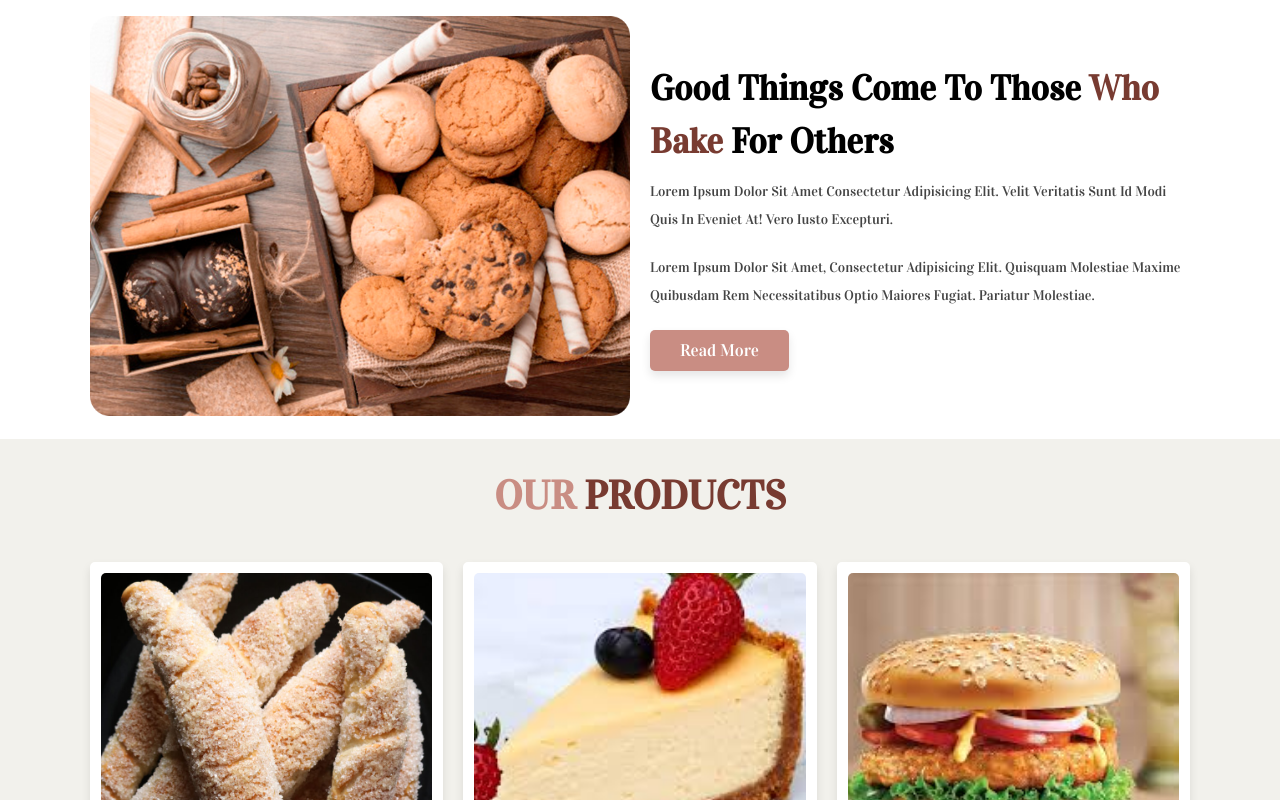
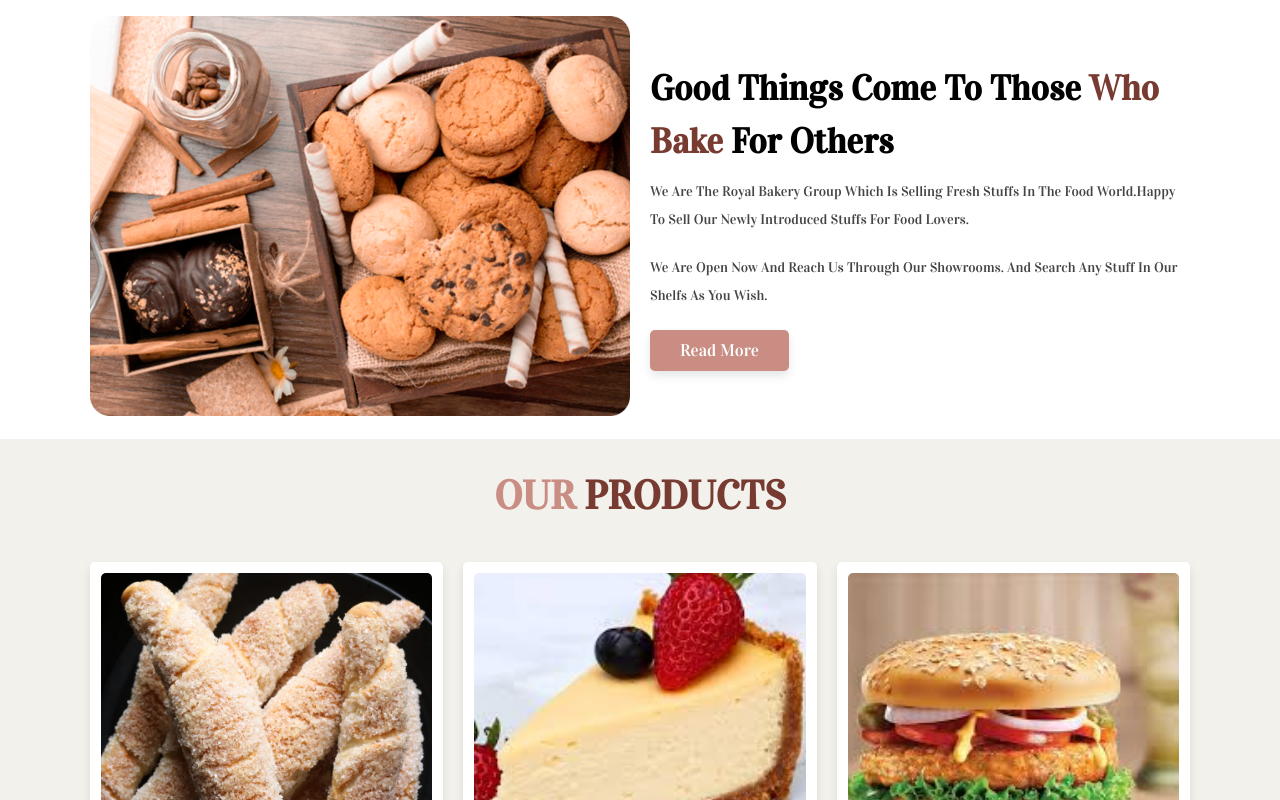
Before and after one commit to upesha56/Bakery_Website, a plain HTML site: page index.html in a window 1280 px wide. Shown: the part 1806-2606 px from the top of the page. Drawn offline with nearby package versions, Linux system fonts and the light colour scheme; some packages are replaced by stand-ins of ours; a script that the page names is missing.

Commit message:
Update index.html

```diff
--- a/index.html
+++ b/index.html
@@ -4,7 +4,7 @@
     <meta charset="UTF-8">
     <meta http-equiv="X-UA-Compatible" content="IE=edge">
     <meta name="viewport" content="width=device-width, initial-scale=1.0">
-    <title>Sithurasa Bakery Website</title>
+    <title>Royal Bakery Website</title>
     <link rel="stylesheet" href="https://unpkg.com/swiper/swiper-bundle.min.css" />
 
     <!-- font awesome -->
@@ -20,7 +20,7 @@
 
     <header class="header">
 
-        <a href="#" class="logo"> <i class="fas fa-bread-slice"></i> sithurasa_Backery </a>
+        <a href="#" class="logo"> <i class="fas fa-bread-slice"></i> Royal_Bakery </a>
 
         <nav class="navbar">
             <a href="#home">home</a>
@@ -137,8 +137,8 @@
 
             <div class="content">
                 <h3>good things come to those <span>who bake </span> for others</h3>
-                <p>Lorem ipsum dolor sit amet consectetur adipisicing elit. Velit veritatis sunt id modi quis in eveniet at! Vero iusto excepturi.</p>
-                <p>Lorem ipsum dolor sit amet, consectetur adipisicing elit. Quisquam molestiae maxime quibusdam rem necessitatibus optio maiores fugiat. Pariatur molestiae.</p>
+                <p>We are the Royal Bakery group which is selling fresh stuffs in the food world.Happy to sell our newly introduced stuffs for food lovers.</p>
+                <p>We are open now and reach us through our showrooms. And search any stuff in our shelfs as you wish.</p>
                 <a href="#" class="btn">read more</a>
             </div>
 
```
